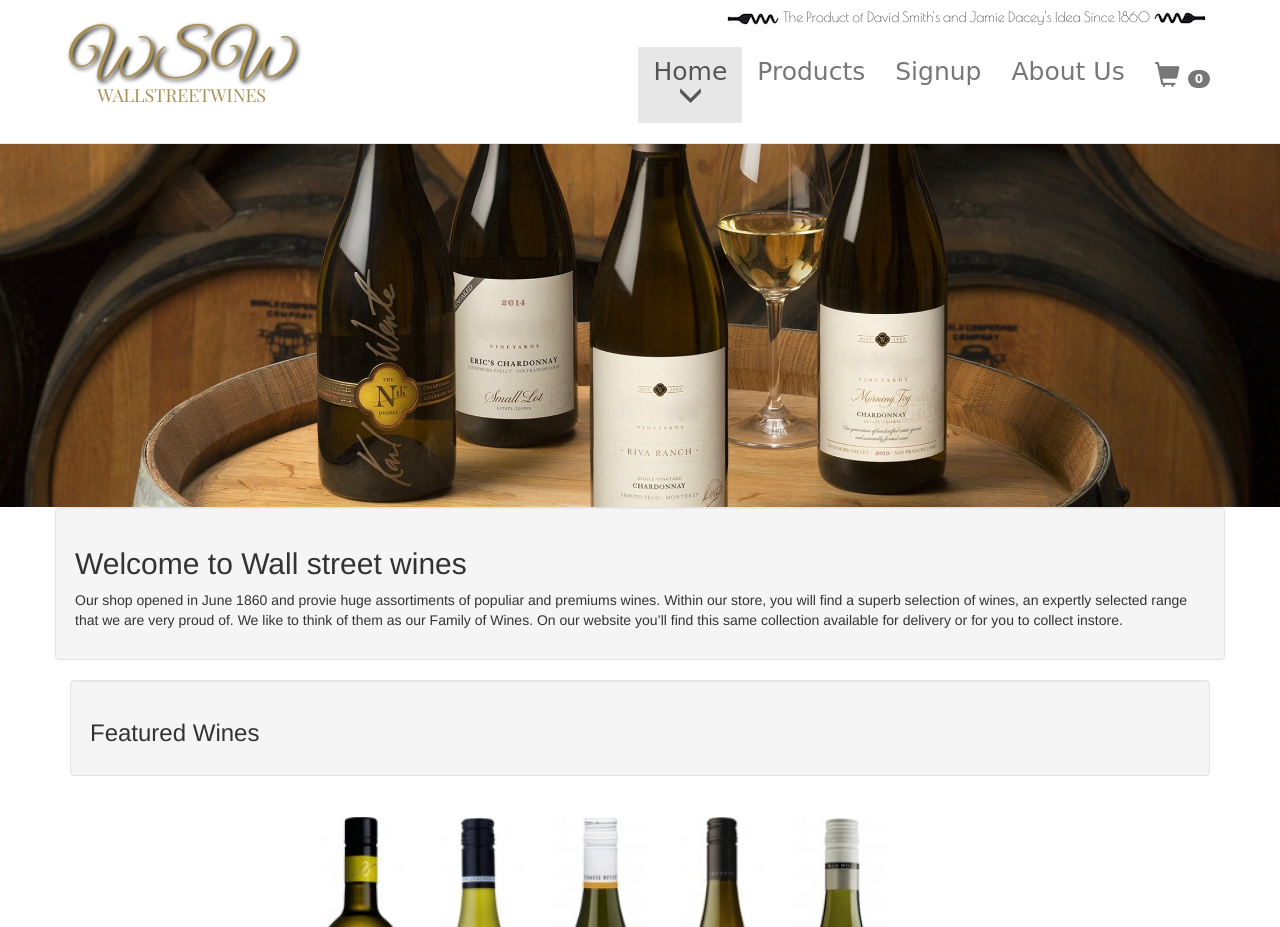
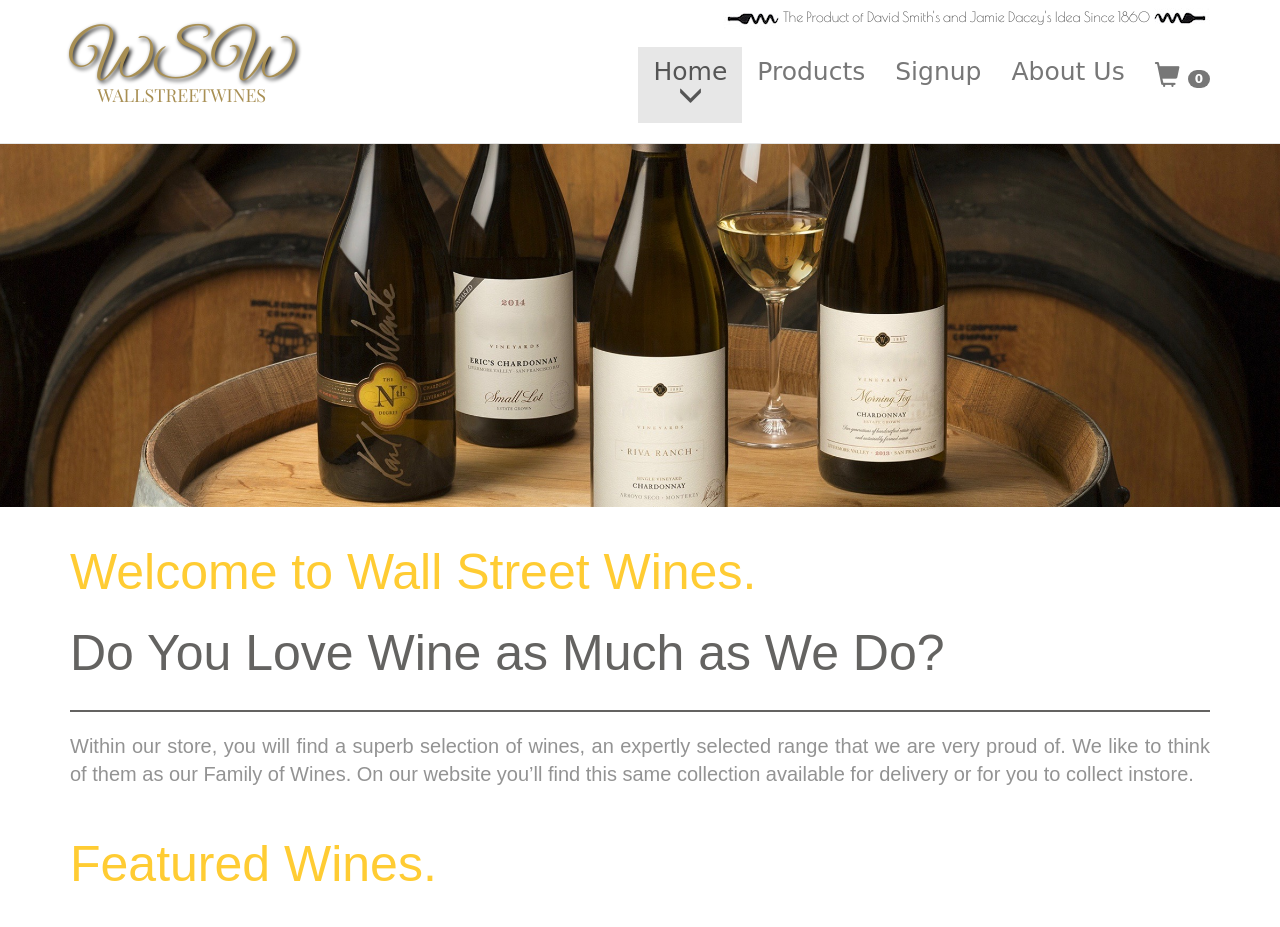
Before and after one commit to eonopchenko/iws-assignment-2, a plain HTML site: page index.html in a window 1280 px wide. Shown: the top 927 px of the page. Drawn offline with nearby package versions, Linux system fonts and the light colour scheme; a web font is replaced by a local one.

Commit message:
Style to all pages
Added same style to all pages

```diff
--- a/css/master.css
+++ b/css/master.css
@@ -66,7 +66,7 @@ footer{
   margin-top: 30px;
 }
 
-#textOpened{
+#textHeading{
   font-family: 'Homenaje', sans-serif;
   font-size: 50px;
   color: #646361;
--- a/index.html
+++ b/index.html
@@ -11,9 +11,10 @@
     <link href="https://fonts.googleapis.com/css?family=Playfair+Display+SC" rel="stylesheet">
     <link href="https://fonts.googleapis.com/css?family=Patua+One" rel="stylesheet">
     <link href="https://fonts.googleapis.com/css?family=Poiret+One" rel="stylesheet">
+    <link href="https://fonts.googleapis.com/css?family=Homenaje" rel="stylesheet">
     <title>Home</title>
   </head>
-  <body class="background" onLoad="initPopular();initDeal();">
+  <body onLoad="initPopular();initDeal();">
     <!-- <nav class="navbar navbar-default">
       <div class="container-fluid">
         <div class="navbar-header">
@@ -96,30 +97,33 @@
     <div>
       <img class="img-responsive" src="images/large/large1.jpg" alt="largeImage">
     </div>
-	<div class="container well">
-     <h2>Welcome to Wall street wines</h2>
-     <p>Our shop opened in June 1860 and provie huge assortiments of populiar and premiums wines. Within our store, you will find a superb selection of wines, an expertly selected range that we are very proud of. We like to think of them as our Family of Wines. On our website you’ll find this same collection available for delivery or for you to collect instore.</p>
+	  <div class="container">
+      <p class="heading">Welcome to Wall Street Wines.</p>
+      <p id="textHeading">Do You Love Wine as Much as We Do?</p>
+      <hr>
+      <p class="paragraph">Within our store, you will find a superb selection of wines, an expertly selected range that we are very proud of.
+         We like to think of them as our Family of Wines. On our website you’ll find this same collection available for delivery or for you to collect instore.</p>
     </div>
     <div class="container">
-    <div class="well">
-      <h3>Featured Wines</h3>
-    </div>
+      <p class="heading">Featured Wines.</p>
       <div id="featured-wines">
         <div class="popular">
 	      </div>
         <br>
 	      <div class="s"></div>
 	    </div>
-  	<div class="well">
-	   <h3>The wines of the day</h3>
-	   </div>
+	    <p class="heading">The Wines of The Day.</p>
 	   <div class="dealM">
 	   <div class="deal">
 						</div>
 	  </div>
 	  </div>
+    <div class="container">
+      <hr>
+    </div>
     <footer>
       <p class="logoFooter">WALLSTREETWINES</p>
+      <p><span class="glyphicon glyphicon-map-marker" aria-hidden="true"></span> 211 George St, Dunedin, NZ</p>
     </footer>
     <script src="js/jquery-3.2.1.min.js"></script>
     <script src="js/bootstrap.js"></script>
```
Also changed, not shown: about.html (+2 -2 lines), products.html (+15 -7 lines), signup.html (+1 -0 lines). Lines whose indentation alone changed are shown as unchanged.
